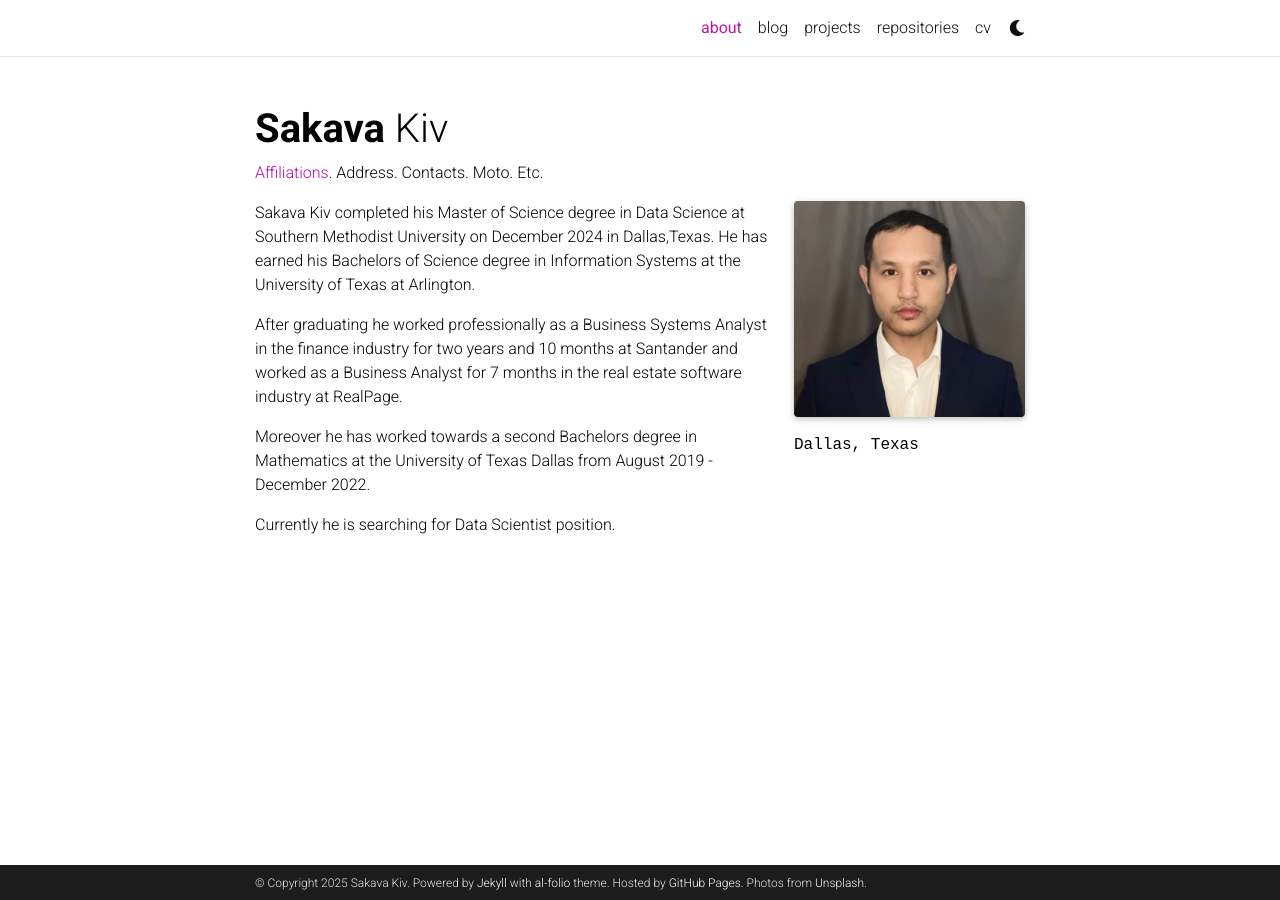
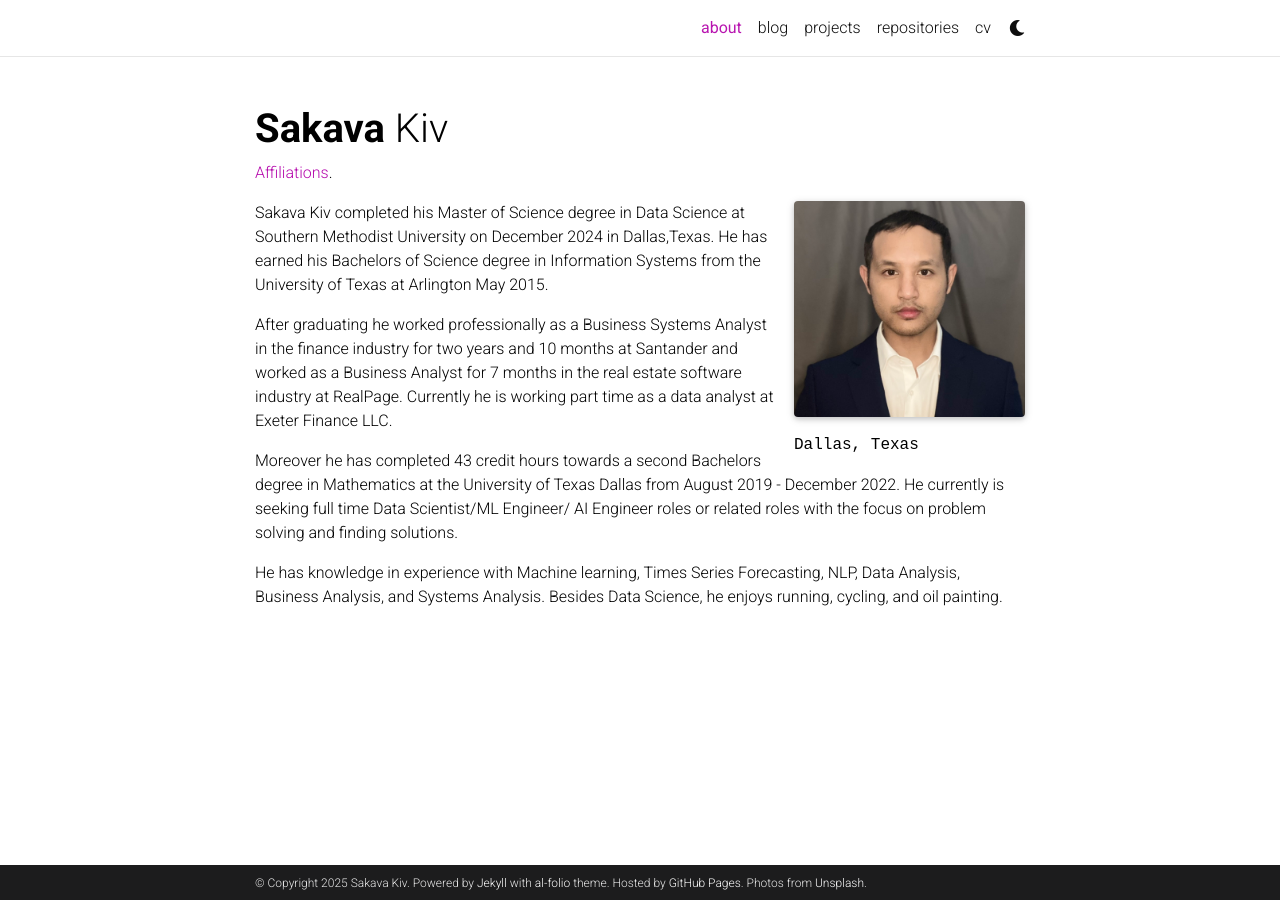
Before and after one commit to SakavaKiv/SakavaKiv.github.io, a Jekyll site: the page built from _pages/about.md, in a window 1280 px wide. Built offline with Jekyll 4.4.1, drawn with Linux system fonts in a browser that asks for light colours; full-size pictures stand in for the smaller copies a plugin makes; comment, search, counter and statistics services are not loaded; a style sheet for code colours, icons or effects is not loaded.

Commit message:
Update about.md
updated about me section

```diff
--- a/_pages/about.md
+++ b/_pages/about.md
@@ -2,8 +2,7 @@
 layout: about
 title: about
 permalink: /
-subtitle: <a href='#'>Affiliations</a>. Address. Contacts. Moto. Etc.
-
+subtitle: <a href='#'>Affiliations</a>.
 profile:
   align: right
   image: SakavaKiv1.jpg
@@ -16,10 +15,10 @@ selected_papers: false # includes a list of papers marked as "selected={true}"
 social: false  # includes social icons at the bottom of the page
 ---
 
-Sakava Kiv completed his Master of Science degree in Data Science at Southern Methodist University on December 2024 in Dallas,Texas. He has earned his Bachelors of Science degree in Information Systems at the University of Texas at Arlington.
+Sakava Kiv completed his Master of Science degree in Data Science at Southern Methodist University on December 2024 in Dallas,Texas. He has earned his Bachelors of Science degree in Information Systems from the University of Texas at Arlington May 2015.
 
-After graduating he worked professionally as a Business Systems Analyst in the finance industry for two years and 10 months at Santander and worked as a Business Analyst for 7 months in the real estate software industry at RealPage.
+After graduating he worked professionally as a Business Systems Analyst in the finance industry for two years and 10 months at Santander and worked as a Business Analyst for 7 months in the real estate software industry at RealPage. Currently he is working part time as a data analyst at Exeter Finance LLC.
 
-Moreover he has worked towards a second Bachelors degree in Mathematics at the University of Texas Dallas from August 2019 - December 2022.
+Moreover he has completed 43 credit hours towards a second Bachelors degree in Mathematics at the University of Texas Dallas from August 2019 - December 2022. He currently is seeking full time Data Scientist/ML Engineer/ AI Engineer roles or related roles with the focus on problem solving and finding solutions.
 
-Currently he is searching for Data Scientist position.
+He has knowledge in experience with Machine learning, Times Series Forecasting, NLP, Data Analysis, Business Analysis, and Systems Analysis. Besides Data Science, he enjoys running, cycling, and oil painting.
```
